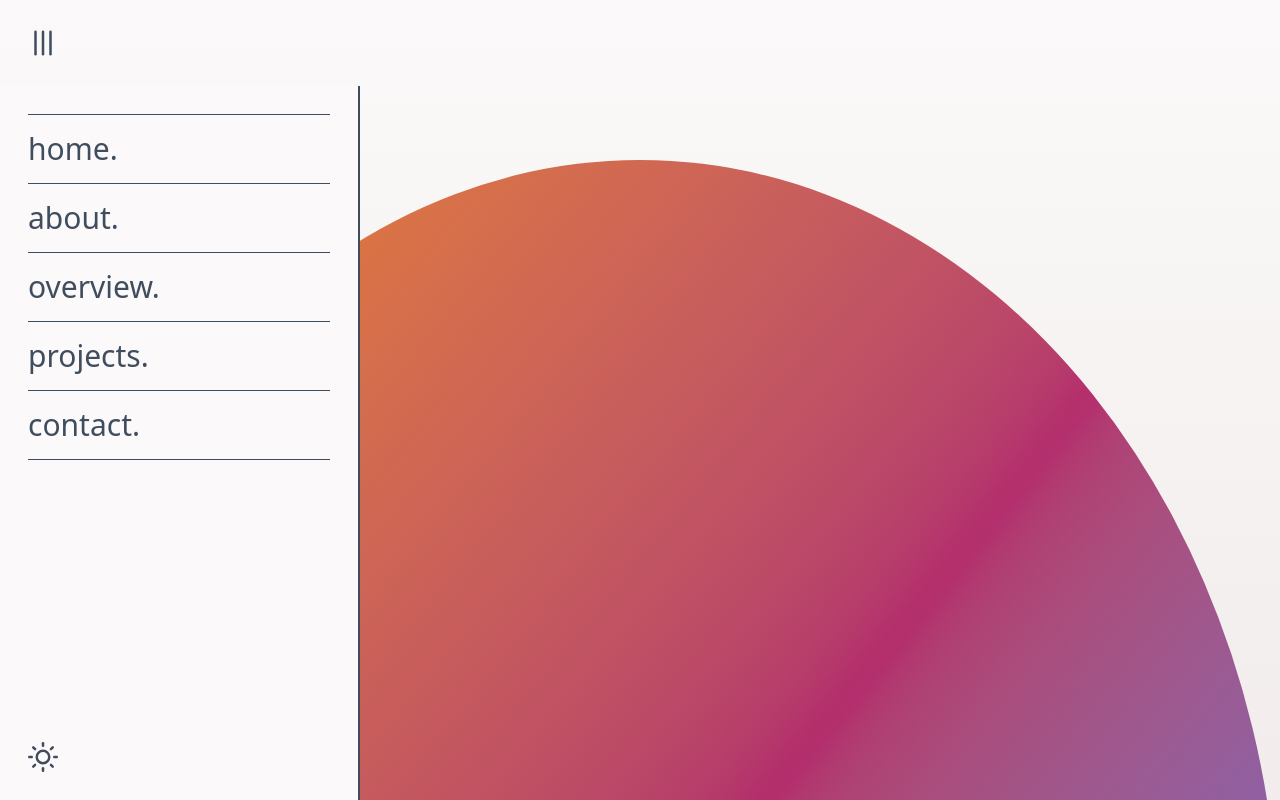
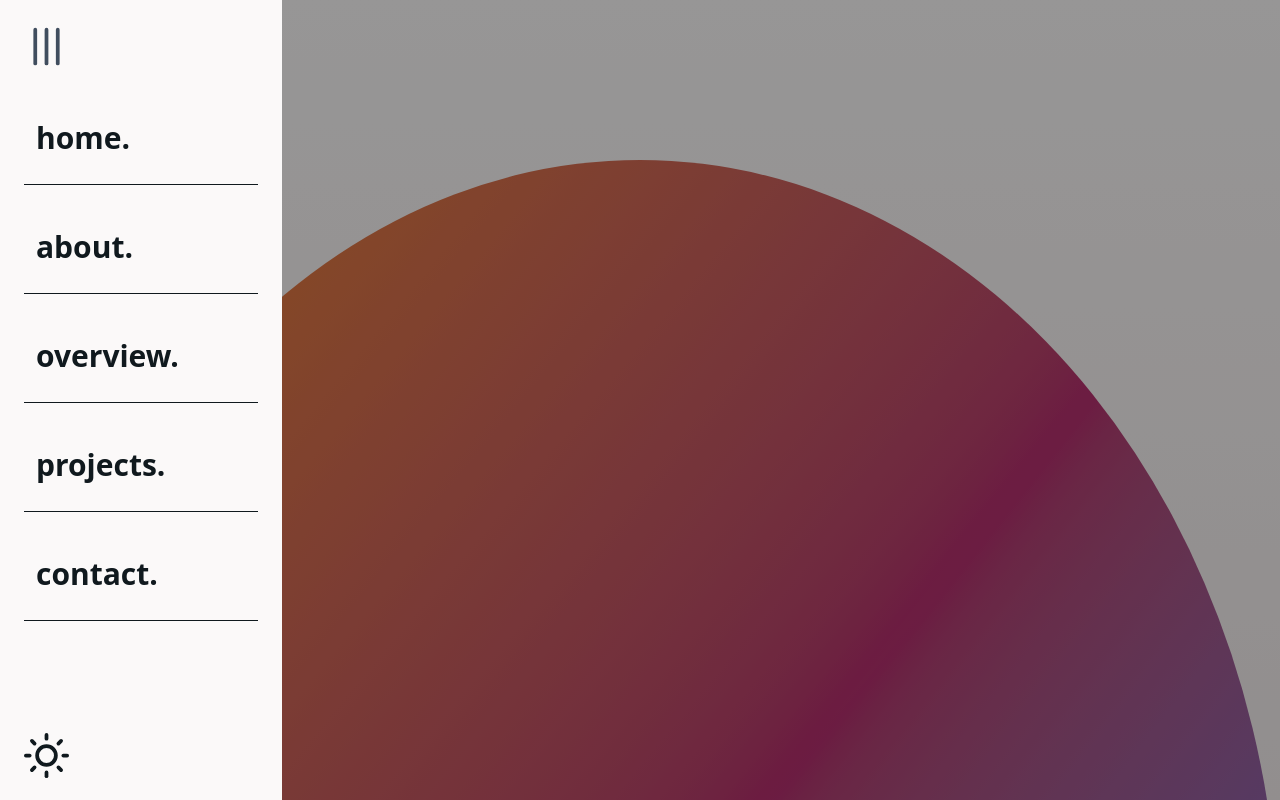
Before and after one commit to GranulatedCheese/Personal-Portfolio, a React (Vite) app in the folder client/: page / in a window 1280 px wide. Both pictures are taken after a click on the button 43 px from the left and 43 px from the top of the page. Shown: the top 800 px of the page. Built offline with nearby package versions, Linux system fonts and the light colour scheme.

Commit message:
refactor alot of code. Organzied better and finally fixed the sidebar display!

```diff
--- a/client/src/App.tsx
+++ b/client/src/App.tsx
@@ -1,12 +1,11 @@
 import Hero from "./components/Hero/Hero";
-import Navbar from "./components/Navbar/Navbar";
-import React from "react";
+import Sidebar from "./components/Sidebar/Sidebar";
 
 export default function App() {
   return (
     <div className="min-h-screen" id="theme-id">
       <Hero />
-      <Navbar />
+      <Sidebar />
     </div>
   );
 }
--- a/client/src/components/Mode/Mode.tsx
+++ b/client/src/components/Mode/Mode.tsx
@@ -1,24 +1,13 @@
-import "../Navbar/navbar.css";
-import React, { useState } from "react";
 import { FiSun, FiMoon } from "react-icons/fi";
+import { useDarkMode } from "../../hooks/useDarkMode";
 
-interface NavbarProps {
-  onToggle: (isModeActive: boolean) => void;
-}
-
-export default function Mode({ onToggle }: NavbarProps) {
-  const [isModeActive, setMode] = useState(false);
-  const toggleMode = () => {
-    const newState = !isModeActive;
-    setMode(newState);
-    onToggle(newState);
-  };
-
+export default function Theme() {
+  const [isDark, setIsDark] = useDarkMode();
   return (
     <div>
-      <div onClick={toggleMode} className="p-2 m-5 fixed bottom-0 ">
-        {!isModeActive ? <FiSun size={30} /> : <FiMoon size={30} />}
-      </div>
+      <button onClick={() => setIsDark(!isDark)}>
+        {!isDark ? <FiSun size={45} /> : <FiMoon size={45} />}
+      </button>
     </div>
   );
 }
--- a/client/src/components/Navbar/Navbar.tsx
+++ /dev/null
@@ -1,62 +0,0 @@
-import "./navbar.css";
-import React, { useState, useEffect } from "react";
-import { FiMenu } from "react-icons/fi";
-import Mode from "../Mode/Mode";
-
-export default function Navbar() {
-  const [isMenuOpen, setIsMenuOpen] = useState(false);
-  const toggleMenu = () => {
-    setIsMenuOpen(!isMenuOpen);
-  };
-
-  const [isDarkMode, setIsDarkMode] = useState(false);
-  const handleModeToggle = (enabled: boolean) => {
-    setIsDarkMode(enabled);
-  };
-
-  useEffect(() => {
-    const theme = isDarkMode ? "dark" : "light";
-    document.body.dataset.theme = theme;
-  }, [isDarkMode]);
-
-  return (
-    <div>
-      <button onClick={toggleMenu} className="p-2 m-5">
-        <FiMenu
-          size={30}
-          className={`transition duration-150 ${
-            isMenuOpen ? "rotate-90 burger" : ""
-          }`}
-        />
-      </button>
-
-      {isMenuOpen && (
-        <nav className="navbar-class">
-          <ul className="p-2 m-5">
-            <li>home.</li>
-            <li>about.</li>
-            <li>overview.</li>
-            <li>projects.</li>
-            <li>contact.</li>
-          </ul>
-          <Mode onToggle={handleModeToggle} />
-        </nav>
-      )}
-    </div>
-  );
-}
-
-//Setup md and lg screen. Set up Dark mode and light mode
-/*
-Dark Mode Colors:
-  Primary: #10191e
-  Secondary: #9193c5
-  Accent One: #ff9705
-  Accent Two: #2a6cf8
-
-Light Mode Colors:
-  Primary: #fbf9f9
-  Secondary: #404d5e
-  Accent One: #ec8918
-  Accent Two: #73a40a
-*/
--- a/client/src/components/Navbar/navbar.css
+++ /dev/null
@@ -1,33 +0,0 @@
-@import "tailwindcss";
-@import "../../index.css";
-
-:root {
-  user-select: none;
-}
-
-.navbar-class {
-  @apply transition-opacity duration-150 ease-in-out;
-  @apply fixed left-0 w-90 h-screen;
-  @apply border-r-2;
-}
-
-li {
-  @apply text-3xl py-4;
-  @apply border-b-1;
-}
-
-li:first-child {
-  @apply border-t-1;
-}
-
-li:hover {
-  @apply font-bold text-4xl rounded-bl-sm;
-}
-
-body[data-theme="dark"] .navbar-class {
-  @apply bg-midnight-teal;
-}
-
-body[data-theme="light"] .navbar-class {
-  @apply bg-jazzy-white;
-}
--- /dev/null
+++ b/client/src/components/Sidebar/Sidebar.tsx
@@ -0,0 +1,66 @@
+import "./sidebar.css";
+import React, { useState, useEffect } from "react";
+import { FiMenu } from "react-icons/fi";
+import Mode from "../Mode/Mode";
+
+export default function Sidebar() {
+  const [isMenuOpen, setIsMenuOpen] = useState(false);
+  const toggleMenu = () => setIsMenuOpen(!isMenuOpen);
+
+  const [isDarkTheme, setIsDarkTheme] = useState(false);
+  const toggleDarkTheme = (enabled: boolean) => setIsDarkTheme(enabled);
+
+  useEffect(() => {
+    const theme = isDarkTheme ? "dark" : "light";
+    document.body.dataset.theme = theme;
+  }, [isDarkTheme]);
+
+  return (
+    <>
+      <div className="fixed top-6 left-6 z-50">
+        <button onClick={toggleMenu}>
+          <FiMenu
+            size={45}
+            className={`transition duration-150 ${
+              isMenuOpen ? "rotate-90 burger" : ""
+            }`}
+          />
+        </button>
+      </div>
+
+      {isMenuOpen && (
+        <div className="fixed inset-0 bg-black/40 z-40 overlay-class"></div>
+      )}
+
+      {isMenuOpen && (
+        <nav className="sidebar-class">
+          <ul className="mt-15">
+            <button className="nav-button">home.</button>
+            <button className="nav-button">about.</button>
+            <button className="nav-button">overview.</button>
+            <button className="nav-button">projects.</button>
+            <button className="nav-button">contact.</button>
+          </ul>
+          <div className="theme-button">
+            <Mode />
+          </div>
+        </nav>
+      )}
+    </>
+  );
+}
+
+//Setup md and lg screen. Set up Dark mode and light mode
+/*
+Dark Mode Colors:
+  Primary: #10191e
+  Secondary: #9193c5
+  Accent One: #ff9705
+  Accent Two: #2a6cf8
+
+Light Mode Colors:
+  Primary: #fbf9f9
+  Secondary: #404d5e
+  Accent One: #ec8918
+  Accent Two: #73a40a
+*/
--- /dev/null
+++ b/client/src/components/Sidebar/sidebar.css
@@ -0,0 +1,41 @@
+@import "tailwindcss";
+@import "../../index.css";
+
+body[data-theme="dark"] .sidebar-class {
+  @apply bg-midnight-teal;
+  @apply text-jazzy-white;
+  @apply transition-colors duration-300 ease-in-out;
+}
+
+body[data-theme="light"] .sidebar-class {
+  @apply bg-jazzy-white;
+  @apply text-midnight-teal;
+  @apply transition-colors duration-300 ease-in-out;
+}
+
+ul {
+  @apply flex flex-col;
+  @apply text-3xl font-semibold;
+}
+
+.sidebar-class {
+  @apply fixed top-0 left-0 h-full p-6 pb-4 z-40 flex flex-col justify-between;
+  @apply lg:w-[22%] md:w-[40%] w-[90%];
+}
+
+button {
+  @apply transition duration-300 delay-75 hover:-translate-y-1 md:hover:scale-105;
+}
+
+.nav-button {
+  @apply my-2 text-left w-full p-2 py-7 pl-3;
+  @apply border-b-1;
+}
+
+.theme-button {
+  @apply mt-8 self-start;
+}
+
+.overlay-class {
+  @apply transition-all duration-300;
+}
--- /dev/null
+++ b/client/src/hooks/useDarkMode.tsx
@@ -0,0 +1,15 @@
+import { useEffect, useState } from "react";
+
+export function useDarkMode() {
+  const [isDark, setIsDark] = useState(() => {
+    return localStorage.getItem("theme") === "dark";
+  });
+
+  useEffect(() => {
+    const mode = isDark ? "dark" : "light";
+    document.body.dataset.theme = mode;
+    localStorage.setItem("theme", mode);
+  }, [isDark]);
+
+  return [isDark, setIsDark] as const;
+}
```
